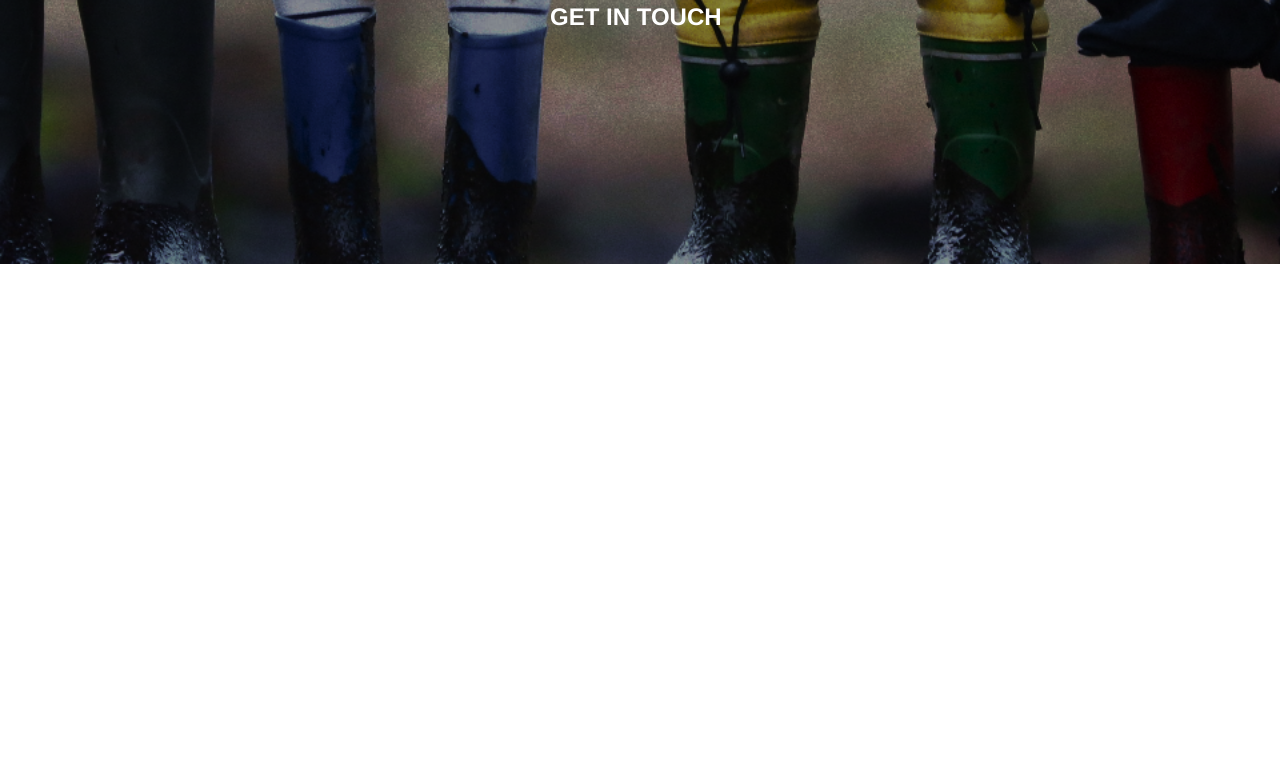
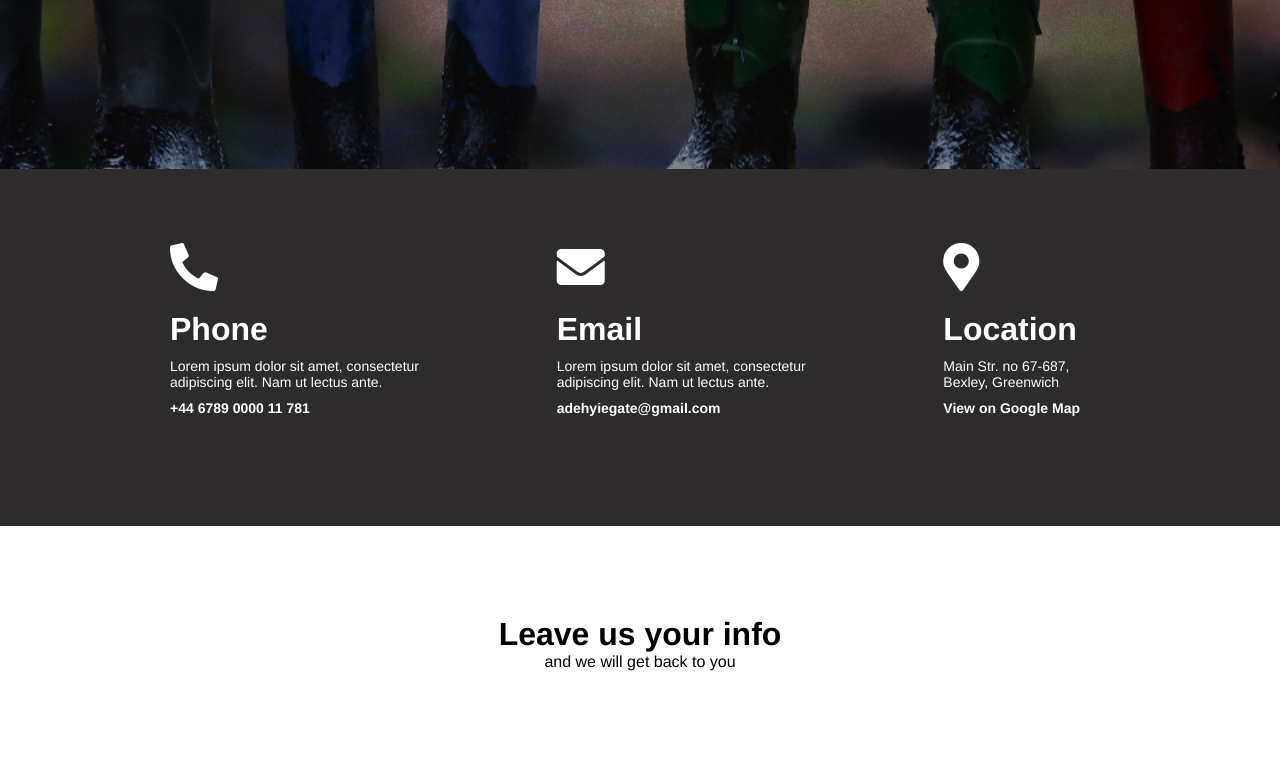
Before and after one commit to Ama-Dziedzom/ADEHYIEGATE, a plain HTML site: page contact.html in a window 1280 px wide. Shown: the part 492-1253 px from the top of the page. Before the commit the page ends 800 px from the top, so only its background shows below. Drawn offline with Linux system fonts and the light colour scheme.

Commit message:
created contact card

```diff
--- a/contact.html
+++ b/contact.html
@@ -44,9 +44,30 @@
     </div>
     <div id="contact-card">
         <div class="contact-card-content">
-
-
-
+            <div class="phone-content">
+                <i class="fas fa-phone-alt"></i>
+                <h1>Phone</h1>
+                <p>Lorem ipsum dolor sit amet, consectetur<br> adipiscing elit. Nam ut lectus ante. </p>
+                <h2>+44 6789 0000 11 781</h2>
+            </div>
+            <div class="email-content">
+                <i class="fas fa-envelope"></i>
+                <h1>Email</h1>
+                <p>Lorem ipsum dolor sit amet, consectetur<br> adipiscing elit. Nam ut lectus ante. </p>
+                <h2>adehyiegate@gmail.com</h2>
+            </div>
+            <div class="location-content">
+                <i class="fas fa-map-marker-alt"></i>
+                <h1>Location</h1>
+                <p>Main Str. no 67-687,<br> Bexley, Greenwich </p>
+                <h2>View on Google Map</h2>
+            </div>
+        </div>
+    </div>
+    <div id="form">
+        <div class="form-heading">
+            <h1>Leave us your info</h1>
+            <p>and we will get back to you</p>
         </div>
     </div>
 </body>
--- a/css/style.css
+++ b/css/style.css
@@ -18,6 +18,9 @@ body {
     justify-content: center;
     background-color: #fff;
     height: 95px;
+    position: fixed;
+    z-index: 1000;
+    width: 100%;
 }
 
 .header-logo {
@@ -277,7 +280,7 @@ body {
 }
 
 .read-more-button {
-    margin-top: 350px;
+    margin-top: 430px;
     margin-left: 94px;
     position: absolute;
     background-color: #F16A06;
@@ -469,11 +472,115 @@ body {
     border-radius: 2px;
 }
 
+#contact-card {
+    background-color: #2D2B2B;
+}
+
+.contact-card-content {
+    display: flex;
+    justify-content: space-between;
+    padding: 100px;
+    margin-top: -40px;
+}
+
+.phone-content {
+    color: #fff;
+    margin-left: 60px;
+}
+
+.fa-phone-alt {
+    font-size: 3em;
+    margin: 10px;
+}
+
+.phone-content h1 {
+    font-size: 32x;
+    margin: 10px;
+}
+
+.phone-content p {
+    font-size: 14px;
+    font-weight: normal;
+    margin: 10px;
+}
+
+.phone-content h2 {
+    font-size: 14px;
+    margin: 10px;
+}
+
+.email-content {
+    color: #fff;
+}
+
+.fa-envelope {
+    font-size: 3em;
+    margin: 10px;
+}
+
+.email-content h1 {
+    font-size: 32x;
+    margin: 10px;
+}
+
+.email-content p {
+    font-size: 14px;
+    font-weight: normal;
+    margin: 10px;
+}
+
+.email-content h2 {
+    font-size: 14px;
+    margin: 10px;
+}
+
+.location-content {
+    color: #fff;
+    margin-right: 90px;
+}
+
+.fa-map-marker-alt {
+    font-size: 3em;
+    margin: 10px;
+}
+
+.location-content h1 {
+    font-size: 32x;
+    margin: 10px;
+}
+
+.location-content p {
+    font-size: 14px;
+    font-weight: normal;
+    margin: 10px;
+}
+
+.location-content h2 {
+    font-size: 14px;
+    margin: 10px;
+}
+
+
+/*FORM*/
+
+#form {
+    display: flex;
+    padding: 90px;
+}
+
 
 /*FOOTER*/
 
 #footer {
     display: flex;
+}
+
+.form-heading {
+    margin: auto;
+}
+
+.form-heading p {
+    text-align: center;
 }
 
 .footer-content {
```
Also changed, not shown: about.html (+1 -1 lines), index.html (+1 -1 lines).
